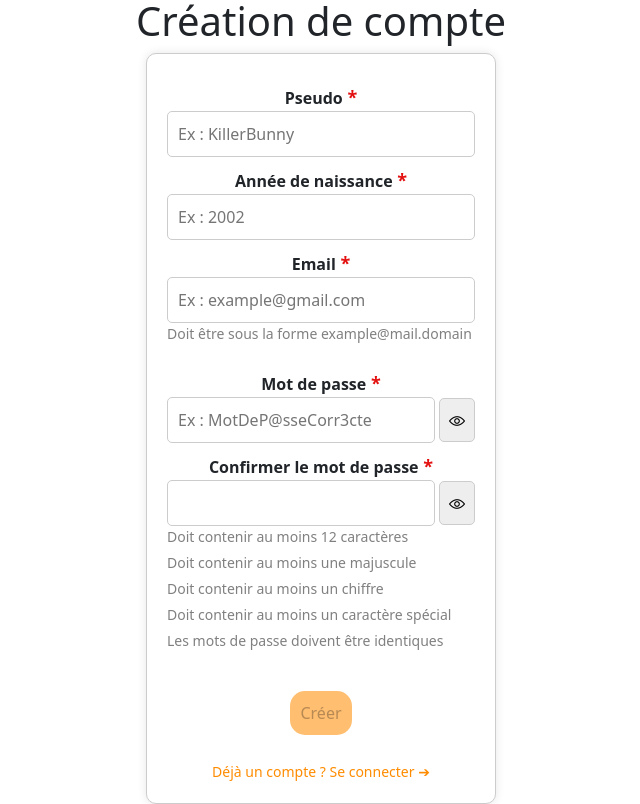
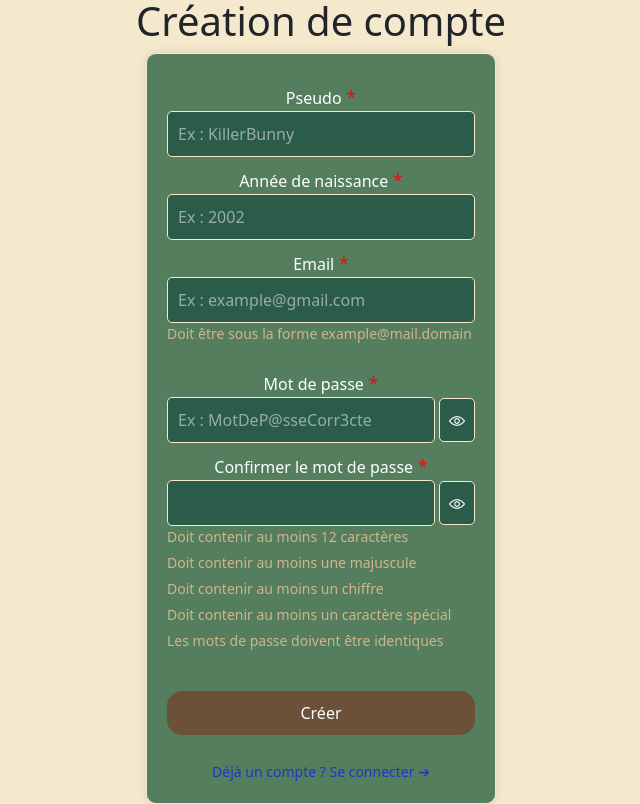
Before and after one commit to FC-Rats/Links-Awordkening, a PHP site: page /Pages/creation.html in a window 1280 px wide. Shown: the whole page, without its empty margins (319-959 px from the left). Run offline with PHP 8.4, Linux system fonts and the light colour scheme.

Commit message:
style change to match figma

```diff
--- a/CSS/form.css
+++ b/CSS/form.css
@@ -3,7 +3,7 @@ body {
     font-family: Arial, sans-serif;
     margin: 0;
     padding: 0;
-    background-color: #f0f0f0;
+    background-color: var(--viridian);
     display: flex;
     flex-direction: column;
     justify-content: center;
@@ -15,23 +15,28 @@ body {
 form {
     width: 350px;
     padding: 20px;
-    border: 1px solid #ccc;
+    border: 1px solid var(--parchment);
     box-shadow: 0 0 10px rgba(0, 0, 0, 0.1);
-    background-color: #fff;
+    background-color: var(--viridian);
     border-radius: 10px;
     text-align: center;
+}
+
+h1 {
+    font-size: 40px;
 }
 
 /* Styles pour les libellés */
 label {
     display: block;
     margin-top: 10px;
-    font-weight: bold;
+    font-weight: normal;
     text-align: left;
+    color: white;
 }
 
 .required {
-    color : rgb(228, 16, 16);
+    color: rgb(228, 16, 16);
     font-size: 18px;
 }
 
@@ -40,10 +45,16 @@ input {
     width: 100%;
     padding: 10px;
     margin: 10px 0;
-    border: 1px solid #ccc;
+    border: 1px solid var(--parchment);
     border-radius: 5px;
     text-align: left;
     box-sizing: border-box;
+    background-color: var(--brunswickGreen);
+    color: white;
+}
+
+input::placeholder {
+    color: rgba(255, 255, 255, 0.5);
 }
 
 .password-input {
@@ -52,37 +63,42 @@ input {
     position: relative;
 }
 
-#password, #confirm-password {
+#password,
+#confirm-password {
     width: 100%;
     padding: 10px;
     margin-right: 40px; /* Ajout de marge à droite pour le bouton "œil" */
-    border: 1px solid #ccc;
+    border: 1px solid var(--parchment);
     border-radius: 5px;
 }
 
-#toggle-password > img, #toggle-confirm-password > img {
+#toggle-password > img,
+#toggle-confirm-password > img {
     width: 16px; /* Ajustez la taille de l'image selon vos besoins */
     height: 16px; /* Ajustez la taille de l'image selon vos besoins */
     vertical-align: middle; /* Centrez l'image verticalement */
+    filter: invert(1);
 }
 
-#toggle-password, #toggle-confirm-password {
+#toggle-password,
+#toggle-confirm-password {
     position: absolute;
     right: 0; /* Positionne le bouton à droite */
     cursor: pointer;
     padding: 9px;
     margin: 10px 0;
-    border: 1px solid #ccc;
+    border: 1px solid var(--parchment);
     border-radius: 5px;
     text-align: left;
     box-sizing: border-box;
-    background-color: #eee;
+    background-color: var(--brunswickGreen);
 }
 
 /* Styles pour les conditions du mot de passe et de l'email */
-#password-conditions, #email-condition {
+#password-conditions,
+#email-condition {
     font-size: 14px;
-    color: gray;
+    color: var(--tan);
     text-align: left;
 }
 
@@ -90,47 +106,55 @@ input {
     padding-left: 0;
 }
 
-#password-conditions li, #email-condition {
+#password-conditions li,
+#email-condition {
     list-style: none;
     margin-bottom: 5px;
     text-align: left;
 }
 
-#email-condition.valid {
-    color: rgb(0, 96, 221);
-}
-
+#email-condition.valid,
 #password-conditions li.valid {
-    color: rgb(0, 96, 221);
+    color: var(--parchment);
 }
 
 .correct {
-    border : 1px solid #479400;
+    border: 1px solid #479400;
 }
 
 /* Styles pour le bouton de soumission */
-#submit-button, #connection-button {
+#submit-button,
+#connection-button {
     margin: 0 auto;
     display: block;
     border-radius: 15px;
     border: none;
     padding: 10px;
     cursor: pointer;
+    text-align: center;
 }
 
 #submit-button[disabled] {
-    background-color: #ff8c008f;
+    background-color: var(--coffee);
     cursor: not-allowed;
+    color: #fff;
+    width: 100%;
 }
 
-#submit-button:not([disabled]), #connection-button {
-    background-color: #ff8c00;
+#submit-button:not([disabled]),
+#connection-button {
+    background-color: var(--coffee);
     color: #fff;
+    margin-top: 15px;
+    width: 100%;
+    border-radius: 5px;
+    font-size: 15px;
 }
 
 /* Style pour le lien vers connexion */
-#lien-connexion, #lien-mpd-oublie {
+#lien-connexion,
+#lien-mpd-oublie {
     font-size: 14px;
-    color: #ff8c00;
+    color: #1e37c5;
     text-decoration: none;
 }
--- a/Pages/creation.html
+++ b/Pages/creation.html
@@ -6,6 +6,7 @@
         <title>Création de compte</title>
         <meta name='viewport' content='width=device-width, initial-scale=1'>
         <link rel='stylesheet' type='text/css' media='screen' href='../CSS/form.css'>
+        <link rel='stylesheet' type='text/css' media='screen' href='../CSS/style.css'>
             <!-- FontAwesome -->
     <link href="../fonts/fontawesome/css/fontawesome.min.css" rel="stylesheet" />
     <link href="../fonts/fontawesome/css/brands.min.css" rel="stylesheet" />
--- a/Pages/login.html
+++ b/Pages/login.html
@@ -6,9 +6,10 @@
         <title>Création de compte</title>
         <meta name='viewport' content='width=device-width, initial-scale=1'>
         <link rel='stylesheet' type='text/css' media='screen' href='../CSS/form.css'>
+        <link rel='stylesheet' type='text/css' media='screen' href='../CSS/style.css'>
     </head>
 <body>
-    <h1>Connexion au compte</h1>
+    <h1>Se connecter</h1>
     <form action="../Includes/account-connection.php" method="post">
         <label for="username">Pseudo<span class="required"> *</span></label>
         <input type="text" id="username" name="username" required>
@@ -24,7 +25,7 @@
         <button type="submit" id="connection-button">Se connecter</button>
 
         <br><a id="lien-mpd-oublie" href="recover.html">Mot de passe oublié ?</a><br>
-        <br><a id="lien-connexion" href="creation.html">Pas de compte ? Créer ➔</a>
+        <br><a id="lien-connexion" href="creation.html">Pas de compte ? S'inscrire ici ➔</a>
     </form>
 
     <script src="../JS/password-toggle.js"></script>
```
